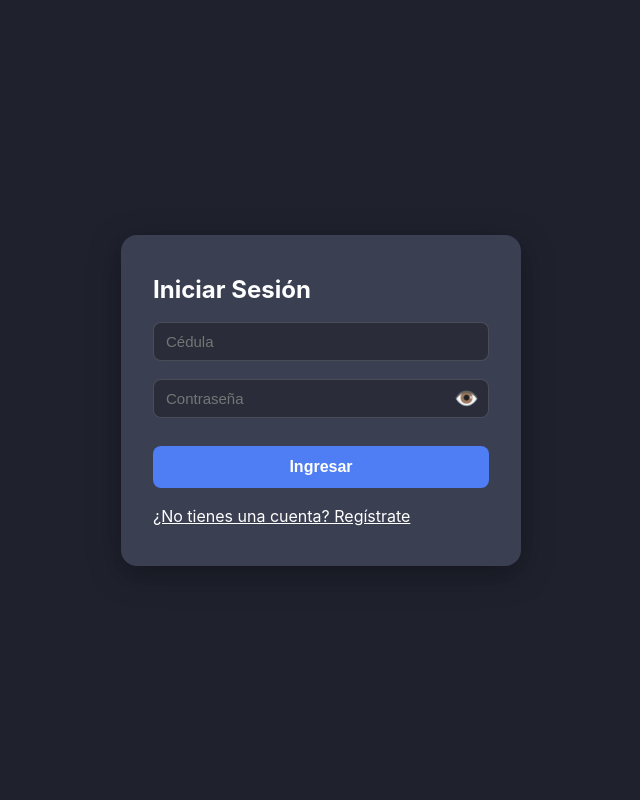
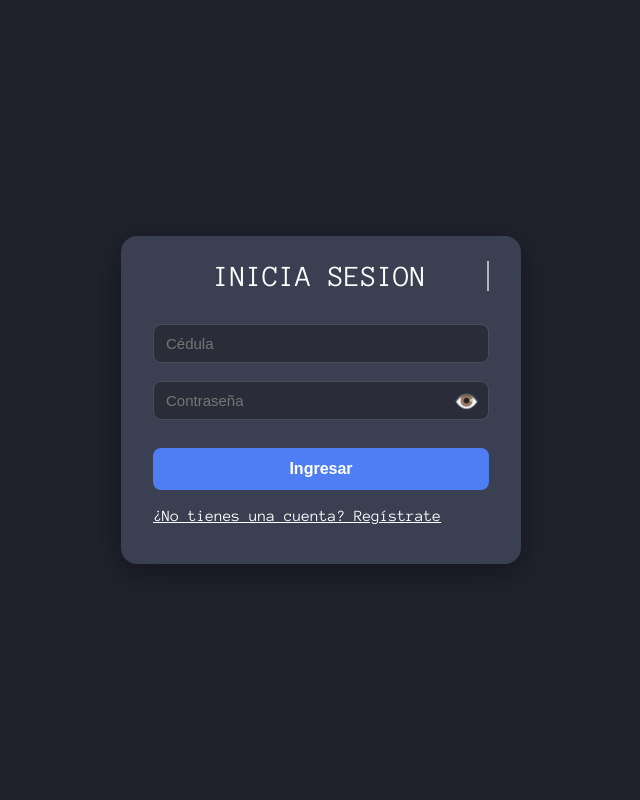
Before and after one commit to los-de-la-ventana/winknowAPP, a PHP site: page /login.php in a window 1280 px wide. Shown: the whole page, without its empty margins (319-959 px from the left). Run offline with PHP 8.4, Linux system fonts and the light colour scheme.

Commit message:
CSS EFFECTS

```diff
--- a/login_reg/login.php
+++ b/login_reg/login.php
@@ -74,6 +74,7 @@ if ($_SERVER['REQUEST_METHOD'] === 'POST') {
     $stmt->close();
     $mysqli->close();
 }
+
 ?>
 
 <!DOCTYPE html>
@@ -85,12 +86,14 @@ if ($_SERVER['REQUEST_METHOD'] === 'POST') {
   <meta name="viewport" content="width=device-width, initial-scale=1">
   <title>WK - Inicio de sesión</title>
   <link rel="stylesheet" href="../inicio.css">
-  <link rel="stylesheet" href="../aulas.css">
+  <link rel="stylesheet" href="titleFX.css">
 </head>
 <body>
+
+
   <div class="form-overlay">
     <form id="registroForm" class="form-flotante" method="post" action="login.php">
-      <h2>Iniciar Sesión</h2>
+    <p class="cursor typewriter-animation">INICIA SESION</p>
       <input type="number" name="cedula" placeholder="Cédula" required>
       <input type="password" name="contra"  placeholder="Contraseña" required>
       <button type="submit">Ingresar</button>
--- a/login_reg/register.php
+++ b/login_reg/register.php
@@ -193,13 +193,18 @@ $mysqli->close();
     <meta name="viewport" content="width=device-width, initial-scale=1">
     <title>WinKnow - Registro</title>
     <link rel="stylesheet" href="../inicio.css">
+    <link rel="stylesheet" href="titleFX.css">
+
     <!-- Bootstrap Icons -->
     <link href="https://cdn.jsdelivr.net/npm/bootstrap-icons@1.11.3/font/bootstrap-icons.css" rel="stylesheet">
 </head>
 <body>
 
 <div class="form-overlay">
+
     <form id="registroForm" class="form-flotante" method="post" action="register.php">
+            <p class="cursor typewriter-animation">REGÍSTRATE</p>
+
         <!-- Selección de tipo -->
         <label for="operacion">Seleccione tipo de usuario</label>
         <select name="operacion" id="operacion" required>
--- /dev/null
+++ b/login_reg/titleFX.css
@@ -0,0 +1,32 @@
+/* Google Fonts */
+@import url(https://fonts.googleapis.com/css?family=Anonymous+Pro);
+
+/* Cursor */
+.cursor{
+    position: relative;
+    width: 24em;
+    margin: 0 auto;
+    border-right: 2px solid rgba(255,255,255,.75);
+    font-size: 30px;
+    text-align: center;
+    white-space: nowrap;
+    overflow: hidden;
+    transform: translateY(-50%);
+}
+/* Animation */
+.typewriter-animation {
+  animation:
+    typewriter 5s steps(50) 1s 1 normal both,
+    blinkingCursor 500ms steps(50) infinite normal;
+}
+@keyframes typewriter {
+  from { width: 0; }
+  to { width: 100%; }
+}
+@keyframes blinkingCursor{
+  from { border-right-color: rgba(255,255,255,.75); }
+  to { border-right-color: transparent; }
+}
+
+/* Global */
+body { margin-top: 4em; padding: 5em; color: #f1f1f1; font-family: 'Anonymous Pro', monospace; }
```
